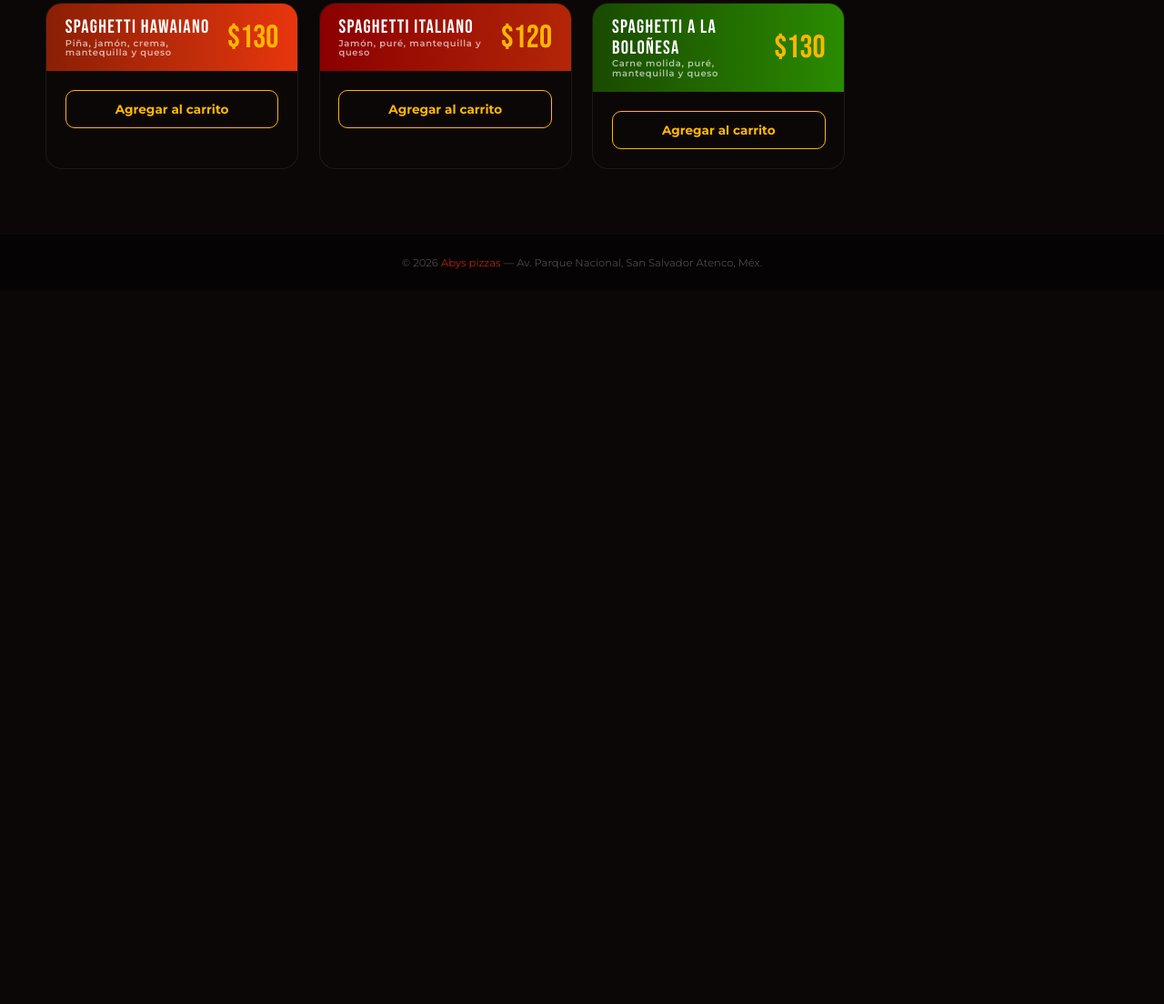
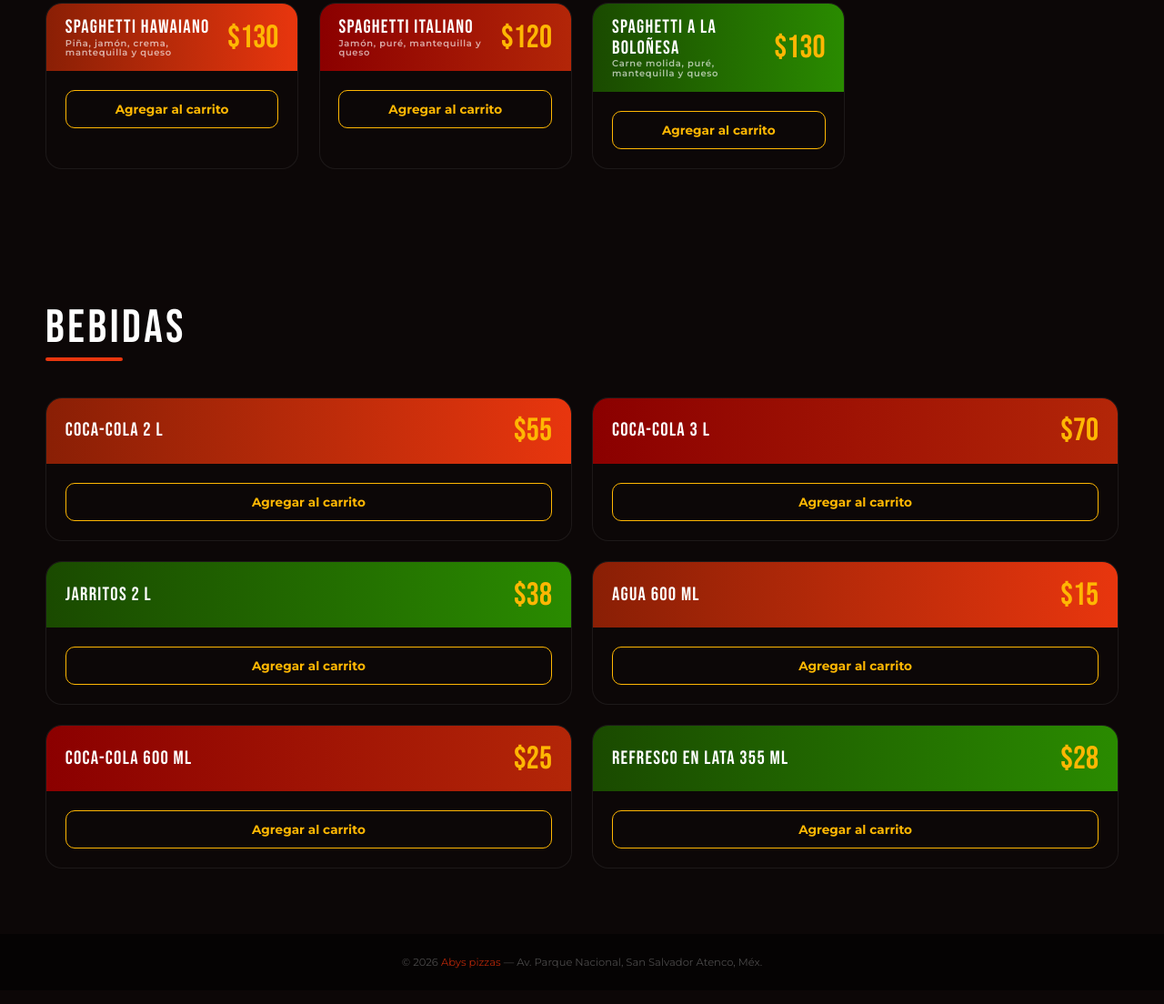
Before and after one commit to Regls28/Abys-Pizzas, a plain HTML site: page index.html in a window 1280 px wide. Shown: the part 3658-4762 px from the top of the page at 91% size. Before the commit the page ends 4062 px from the top, so only its background shows below. Drawn offline with nearby package versions, Linux system fonts and the light colour scheme.

Commit message:
Update index.html

```diff
--- a/index.html
+++ b/index.html
@@ -268,12 +268,19 @@
 
   .hero { min-height:0 !important; padding:1.2rem 1rem 1.4rem !important; justify-content:flex-start !important; }
   #promos { padding-top:1.8rem !important; }
+  #bebidas .promo-grid { grid-template-columns:repeat(2,minmax(0,1fr)); }
+  @media (max-width: 600px) {
+    #bebidas .promo-grid { gap:.65rem; }
+    #bebidas .promo-head { flex-wrap:wrap; gap:.35rem; padding:.75rem; }
+    #bebidas .promo-body { padding:.65rem; }
+    #bebidas .btn { height:auto; min-height:44px; padding:.5rem; white-space:normal; }
+  }
 </style>
 </head>
 <body>
 
 <header class="hero">
-   <img class="logo-img" src="images/EPAP4942.PNG" alt="Abys pizzas">
+  <img class="logo-img" src="images/EPAP4942.PNG" alt="Abys pizzas">
   <p class="tagline">Ordena aquí</p>
   <div class="hero-info">
     <div class="hi-addr"><span class="hi-ic">📍</span><span>Av. Parque Nacional # 75 ( cercas del parque "Los Ahuehuetes"),<br>San Salvador Atenco, Méx.</span></div>
@@ -332,6 +339,68 @@
       <div class="promo-card"><div class="promo-head ph-1"><div class="promo-nombre">Spaghetti Hawaiano<small>Piña, jamón, crema, mantequilla y queso</small></div><div class="promo-precio">$130</div></div><div class="promo-body"><button class="btn btn-sel" onclick="addToCartDirect('Spaghetti Hawiano',130)">Agregar al carrito</button></div></div>
       <div class="promo-card"><div class="promo-head ph-2"><div class="promo-nombre">Spaghetti Italiano<small>Jamón, puré, mantequilla y queso</small></div><div class="promo-precio">$120</div></div><div class="promo-body"><button class="btn btn-sel" onclick="addToCartDirect('Spaghetti Italiano',120)">Agregar al carrito</button></div></div>
       <div class="promo-card"><div class="promo-head ph-3"><div class="promo-nombre">Spaghetti a la Boloñesa<small>Carne molida, puré, mantequilla y queso</small></div><div class="promo-precio">$130</div></div><div class="promo-body"><button class="btn btn-sel" onclick="addToCartDirect('Spaghetti Bologñesa',130)">Agregar al carrito</button></div></div>
+    </div>
+  </div>
+</section>
+
+<section id="bebidas">
+  <div class="max-w reveal">
+    <div class="sec-title azul">Bebidas</div>
+    <div class="promo-grid">
+      <div class="promo-card">
+        <div class="promo-head ph-1">
+          <div class="promo-nombre">Coca-Cola 2 L</div>
+          <div class="promo-precio">$55</div>
+        </div>
+        <div class="promo-body">
+          <button class="btn btn-sel" onclick="addToCartDirect('Coca-Cola 2 L',55)">Agregar al carrito</button>
+        </div>
+      </div>
+      <div class="promo-card">
+        <div class="promo-head ph-2">
+          <div class="promo-nombre">Coca-Cola 3 L</div>
+          <div class="promo-precio">$70</div>
+        </div>
+        <div class="promo-body">
+          <button class="btn btn-sel" onclick="addToCartDirect('Coca-Cola 3 L',70)">Agregar al carrito</button>
+        </div>
+      </div>
+      <div class="promo-card">
+        <div class="promo-head ph-3">
+          <div class="promo-nombre">Jarritos 2 L</div>
+          <div class="promo-precio">$38</div>
+        </div>
+        <div class="promo-body">
+          <button class="btn btn-sel" onclick="addToCartDirect('Jarritos 2 L',38)">Agregar al carrito</button>
+        </div>
+      </div>
+      <div class="promo-card">
+        <div class="promo-head ph-1">
+          <div class="promo-nombre">Agua 600 ml</div>
+          <div class="promo-precio">$15</div>
+        </div>
+        <div class="promo-body">
+          <button class="btn btn-sel" onclick="addToCartDirect('Agua 600 ml',15)">Agregar al carrito</button>
+        </div>
+      </div>
+      <div class="promo-card">
+        <div class="promo-head ph-2">
+          <div class="promo-nombre">Coca-Cola 600 ml</div>
+          <div class="promo-precio">$25</div>
+        </div>
+        <div class="promo-body">
+          <button class="btn btn-sel" onclick="addToCartDirect('Coca-Cola 600 ml',25)">Agregar al carrito</button>
+        </div>
+      </div>
+      <div class="promo-card">
+        <div class="promo-head ph-3">
+          <div class="promo-nombre">Refresco en lata 355 ml</div>
+          <div class="promo-precio">$28</div>
+        </div>
+        <div class="promo-body">
+          <button class="btn btn-sel" onclick="addToCartDirect('Refresco en lata 355 ml',28)">Agregar al carrito</button>
+        </div>
+      </div>
     </div>
   </div>
 </section>
```
